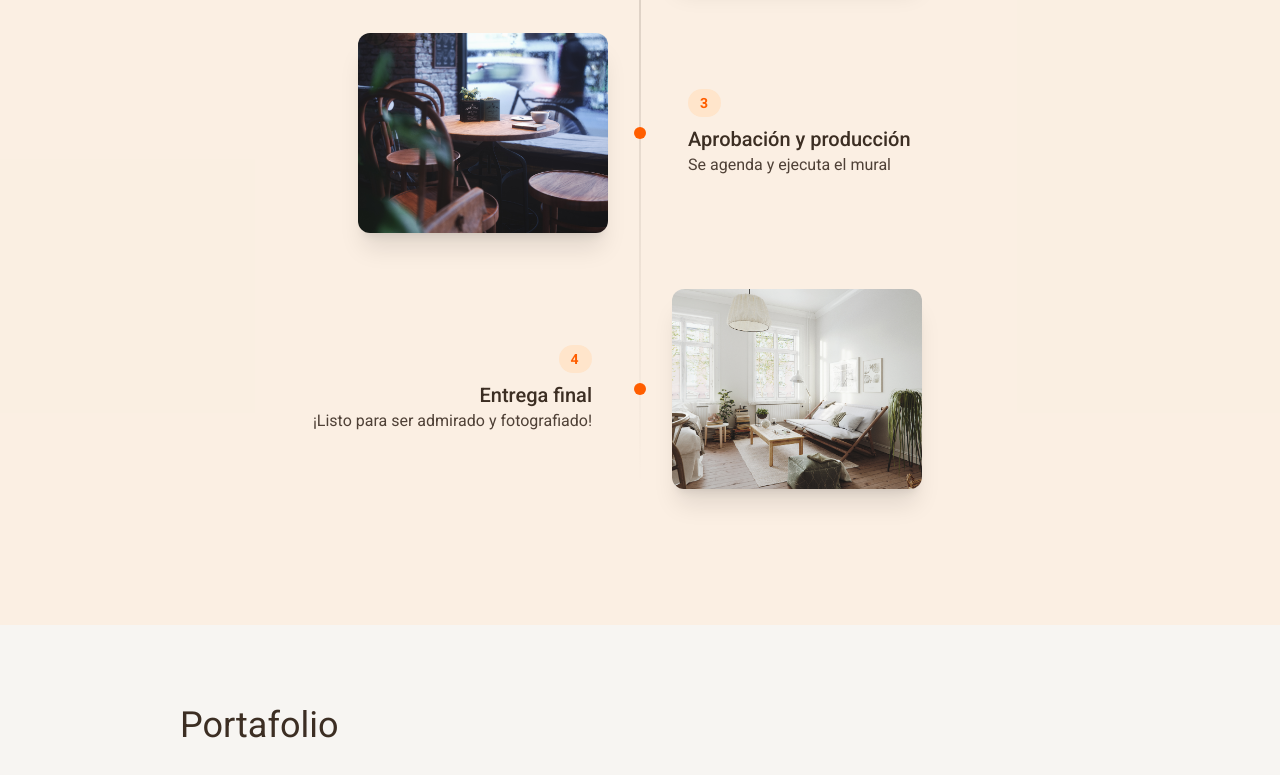
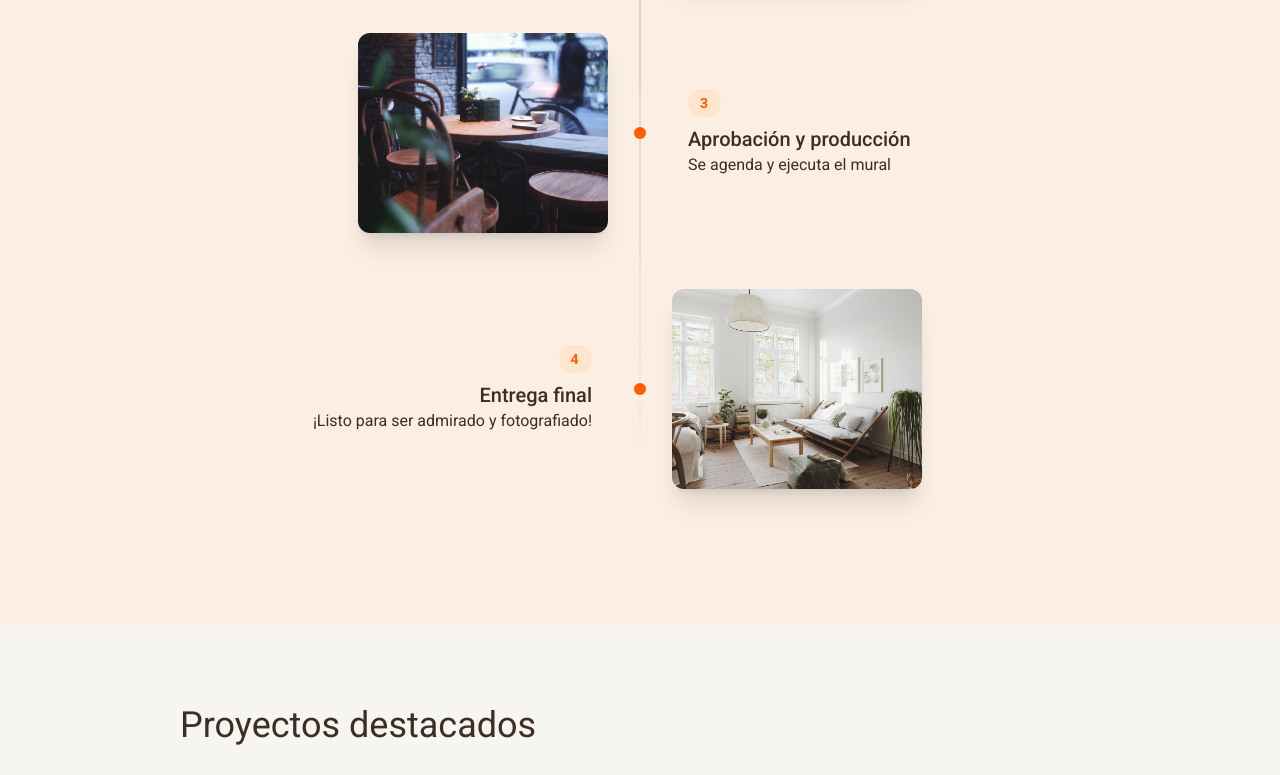
Before and after one commit to jporrego/color-mural, a Next.js app: page / in a window 1280 px wide. Shown: the part 1620-2395 px from the top of the page. Built offline with nearby package versions, Linux system fonts and the light colour scheme.

Commit message:
feat: enhance Navbar with scroll behavior and add Projects component for image display

```diff
--- a/src/app/components/Navbar/index.tsx
+++ b/src/app/components/Navbar/index.tsx
@@ -1,4 +1,4 @@
-import { useState } from 'react';
+import { useEffect, useRef, useState } from 'react';
 import { Menu, X } from 'lucide-react';
 import { createPortal } from 'react-dom';
 
@@ -7,11 +7,36 @@ import { createPortal } from 'react-dom';
  */
 export default function Navbar() {
   const [open, setOpen] = useState(false);
+  const [showNavbar, setShowNavbar] = useState(true);
+  const lastScrollY = useRef(0);
+
+  useEffect(() => {
+    const handleScroll = () => {
+      const currentScrollY = window.scrollY;
+
+      if (currentScrollY < 350) {
+        setShowNavbar(true);
+      } else if (currentScrollY < lastScrollY.current) {
+        setShowNavbar(true);
+      } else {
+        setShowNavbar(false);
+      }
+
+      lastScrollY.current = currentScrollY;
+    };
+
+    window.addEventListener('scroll', handleScroll);
+
+    return () => {
+      window.removeEventListener('scroll', handleScroll);
+    };
+  }, []);
 
   const links = [
     { href: '#inicio', label: 'Inicio' },
-    { href: '#portafolio', label: 'Portafolio' },
+
     { href: '#proceso', label: 'Proceso' },
+    { href: '#projects', label: 'Proyectos' },
     { href: '#sobre', label: 'Sobre\u00a0nosotros' },
     { href: '#contacto', label: 'Contacto' },
   ];
@@ -21,7 +46,11 @@ export default function Navbar() {
       {/* ────────────────────────────────────────── */}
       {/* Main navbar */}
       {/* ────────────────────────────────────────── */}
-      <header className="bg-background sticky top-0 z-40 shadow-sm">
+      <header
+        className={`bg-background sticky top-0 z-40 shadow-sm transition-transform duration-300 ${
+          showNavbar ? 'translate-y-0' : '-translate-y-full'
+        }`}
+      >
         <div className="mx-auto flex w-full max-w-[1000px] items-center justify-between px-6 py-4 text-xs tracking-wide uppercase md:px-10 md:text-sm">
           {/* Desktop navigation */}
           <nav className="hidden gap-2 md:flex">
--- a/src/app/components/ProcessTimeline/index.tsx
+++ b/src/app/components/ProcessTimeline/index.tsx
@@ -79,12 +79,13 @@ export default function ProcessTimeline() {
                 >
                   {idx + 1}
                 </motion.span>
-                <h3 className="text-normal font-medium md:text-xl">
-                  {step.title}
-                </h3>
-                <p className="text-sm text-[#3c2e23]/90 md:text-base">
-                  {step.desc}
-                </p>
+                <div className="bg-block1-soft mx-auto w-fit rounded-sm border border-[rgba(60,46,35,0.15)] p-4 md:w-full md:border-none md:bg-transparent md:p-0">
+                  {/* title and description */}
+                  <h3 className="text-normal font-medium md:text-xl">
+                    {step.title}
+                  </h3>
+                  <p className="text-sm md:text-base">{step.desc}</p>
+                </div>
               </div>
 
               {/* image */}
--- a/src/app/components/Portfolio/index.tsx
+++ b/src/app/components/Projects/index.tsx
@@ -6,11 +6,11 @@ interface Props {
   onImageClick: (src: string) => void;
 }
 
-export default function Portfolio({ onImageClick }: Props) {
+export default function Projects({ onImageClick }: Props) {
   return (
-    <section id="portafolio" className="mt-8">
+    <section id="projects" className="mt-8">
       <div className="mx-auto w-full max-w-[1000px] px-6 py-12 md:px-10">
-        <h2 className="mb-8 text-2xl md:text-4xl">Portafolio</h2>
+        <h2 className="mb-8 text-2xl md:text-4xl">Proyectos destacados</h2>
 
         <div className="grid grid-cols-2 gap-2 sm:grid-cols-3 md:gap-4">
           {[...Array(9)].map((_, idx) => {
--- a/src/app/globals.css
+++ b/src/app/globals.css
@@ -13,6 +13,7 @@
   --font-roboto: var(--font-roboto);
   --color-dark: #3c2e23;
   --color-block1: #ffe5cb;
+  --color-block1-soft: #FAEFE2;
   --color-block2: #b1d1bf;
   --color-block3: #e4ccf2;
   --color-block4: #b1bbd8;
--- a/src/app/page.tsx
+++ b/src/app/page.tsx
@@ -4,7 +4,7 @@ import { useState } from 'react';
 import Navbar from './components/Navbar';
 import Hero from './components/Hero';
 import ProcessTimeline from './components/ProcessTimeline';
-import Portfolio from './components/Portfolio';
+import Projects from './components/Projects';
 import About from './components/About';
 import Contact from './components/Contact';
 import Footer from './components/Footer';
@@ -29,7 +29,7 @@ export default function Home() {
 
       <ProcessTimeline />
 
-      <Portfolio onImageClick={handleOpen} />
+      <Projects onImageClick={handleOpen} />
 
       <About />
 
```
